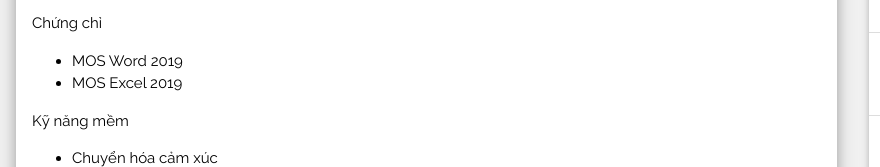
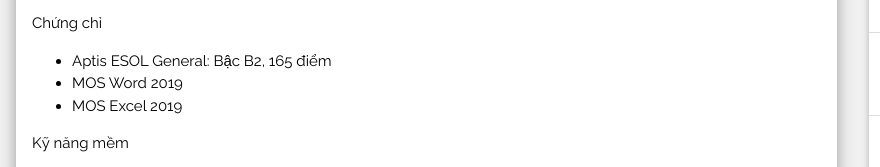
Before and after one commit to DinhPhatPhat/myblog, a plain HTML site: page Home_vn.html in a window 1280 px wide. Shown: the part 994-1161 px from the top of the page, 0-880 px from the left. Drawn offline with nearby package versions, Linux system fonts and the light colour scheme.

Commit message:
Provide Aptis ESOL Certificate

```diff
--- a/Home_vn.html
+++ b/Home_vn.html
@@ -60,6 +60,7 @@ and is wrapped around the whole page content, except for the footer in this exam
                         </ul>
                         <p>Chứng chỉ</p>
                         <ul>
+                            <li>Aptis ESOL General: Bậc B2, 165 điểm</li>
                             <li>MOS Word 2019</li>
                             <li>MOS Excel 2019</li>
                         </ul>
```
Also changed, not shown: Home.html (+1 -0 lines).
